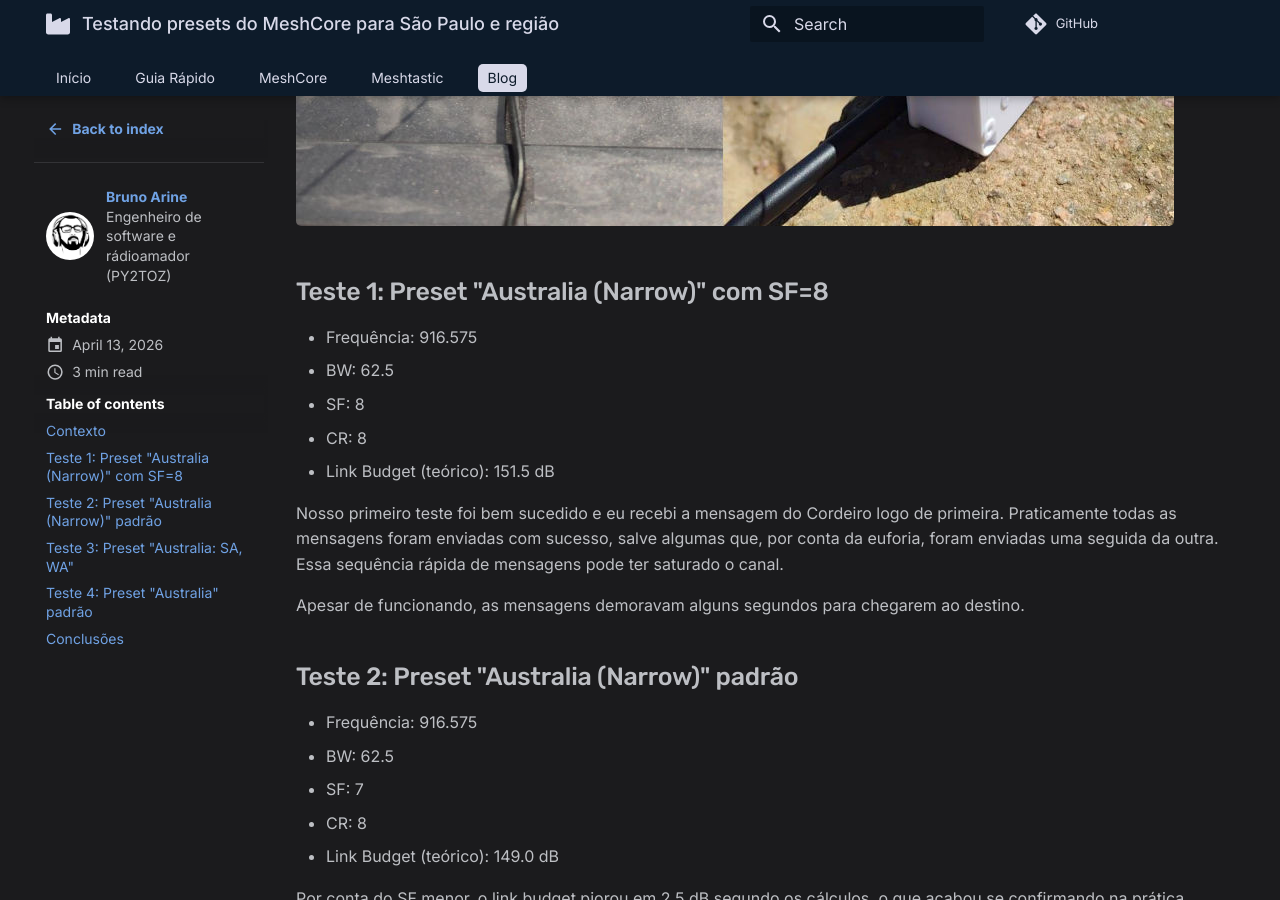
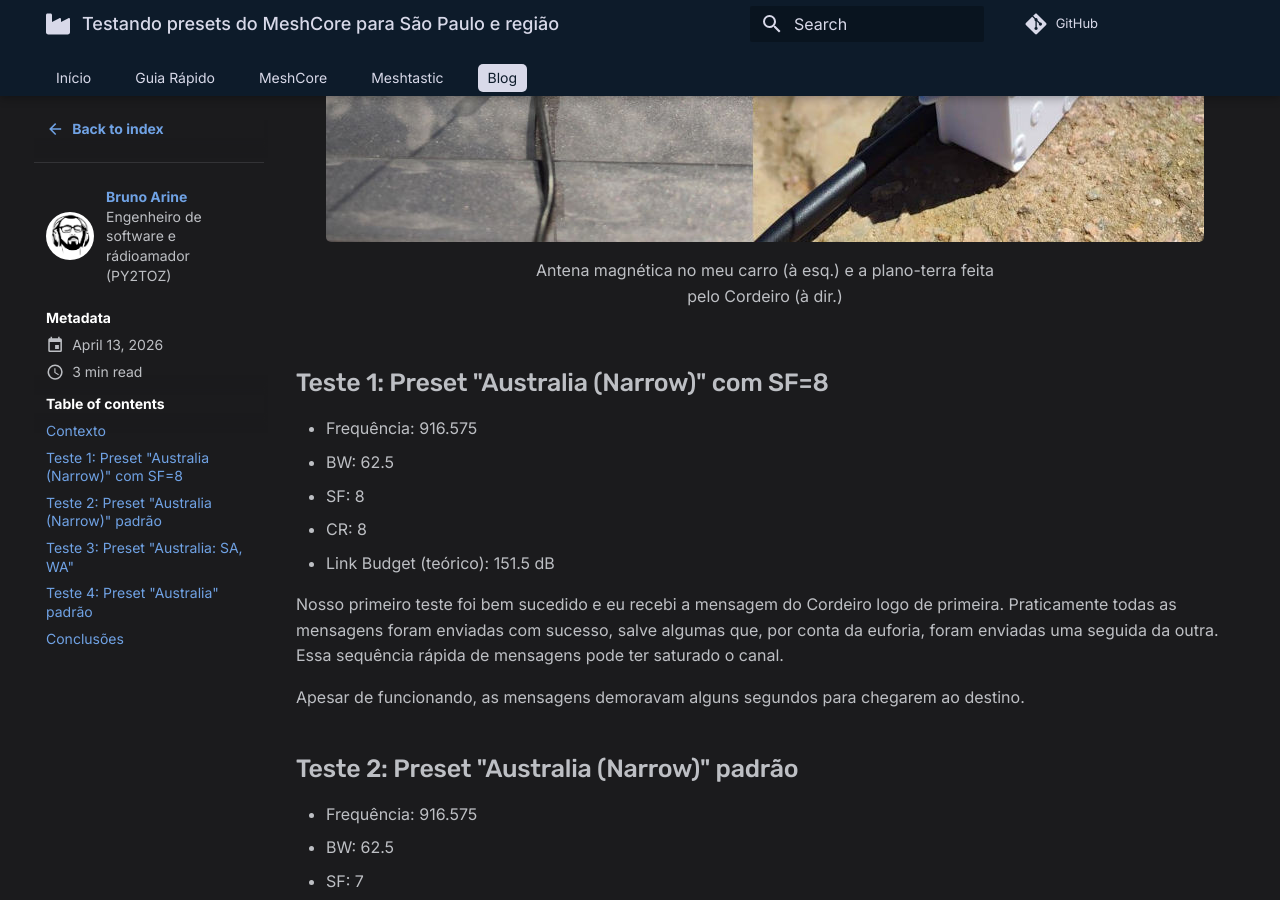
Before and after one commit to MeshSorocaba/meshsorocaba.github.io, an MkDocs documentation site: the page built from docs/blog/posts/testando-presets-do-meshcore-para-sp.md, in a window 1280 px wide and 900 px high, scrolled down 1342 px. Built offline with MkDocs 1.6.1 and Material for MkDocs 9.7.7, drawn with Linux system fonts in a browser that asks for light colours; comment, search, counter and statistics services are not loaded.

Commit message:
Add Caption plugin

```diff
--- a/docs/blog/posts/testando-presets-do-meshcore-para-sp.md
+++ b/docs/blog/posts/testando-presets-do-meshcore-para-sp.md
@@ -19,6 +19,9 @@ O Brasil não possui (ainda) um preset oficial, portanto decidimos testar os pre
 Enquanto eu permaneci à meia altura do Morro de Araçoiaba, o Cordeiro se posicionou no alto do Morro da Placa em Cajamar.
 
 ![](/img/aracoiabajapi.jpg)
+/// caption
+Antena magnética no meu carro (à esq.) e a plano-terra feita pelo Cordeiro (à dir.)
+///
 
 ## Teste 1: Preset "Australia (Narrow)" com SF=8
 - Frequência: 916.575
--- a/mkdocs.yml
+++ b/mkdocs.yml
@@ -39,6 +39,7 @@ markdown_extensions:
   - pymdownx.details
   - pymdownx.superfences
   - attr_list
+  - pymdownx.blocks.caption
 
 extra_css:
   - styles/extra.css
```
